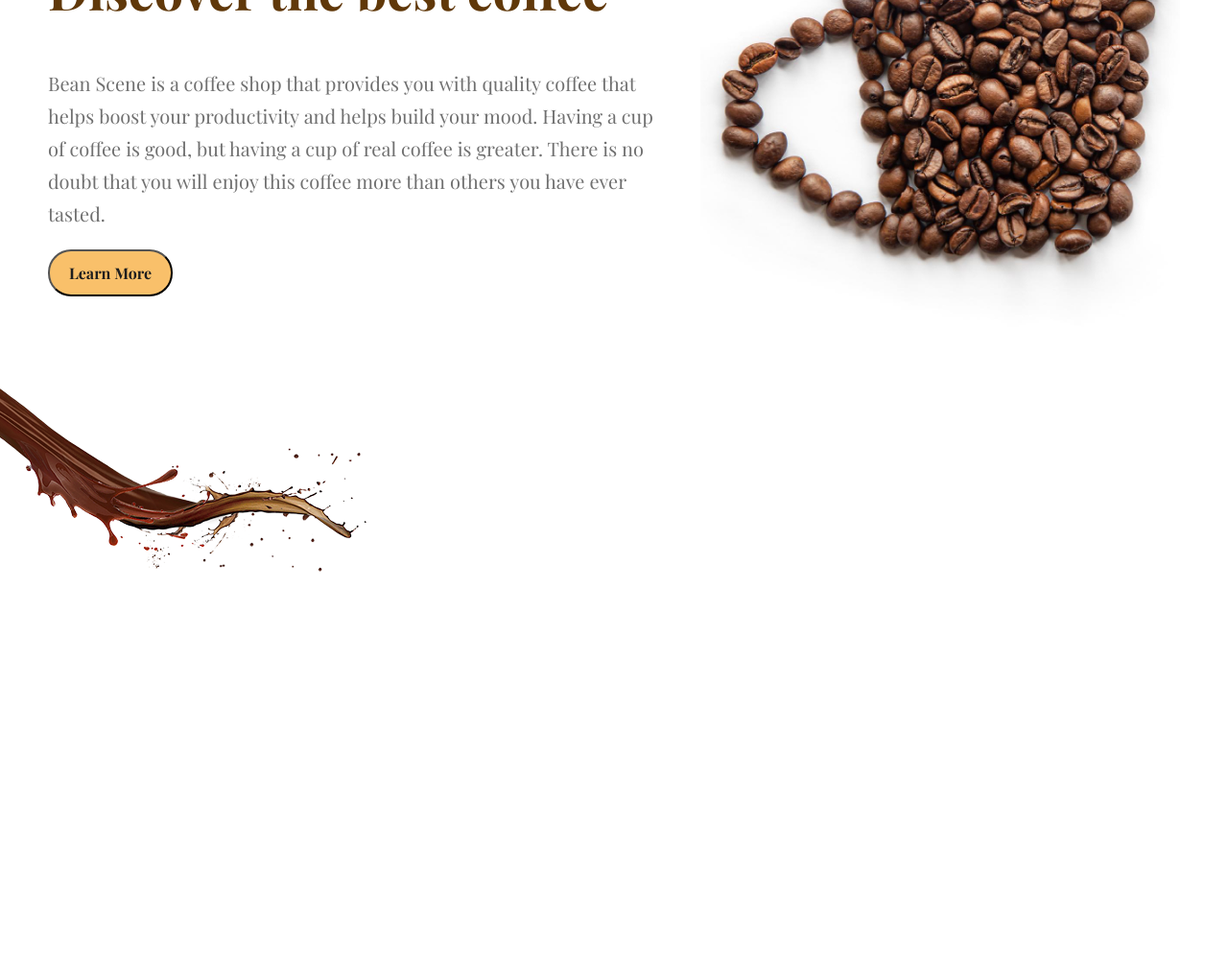
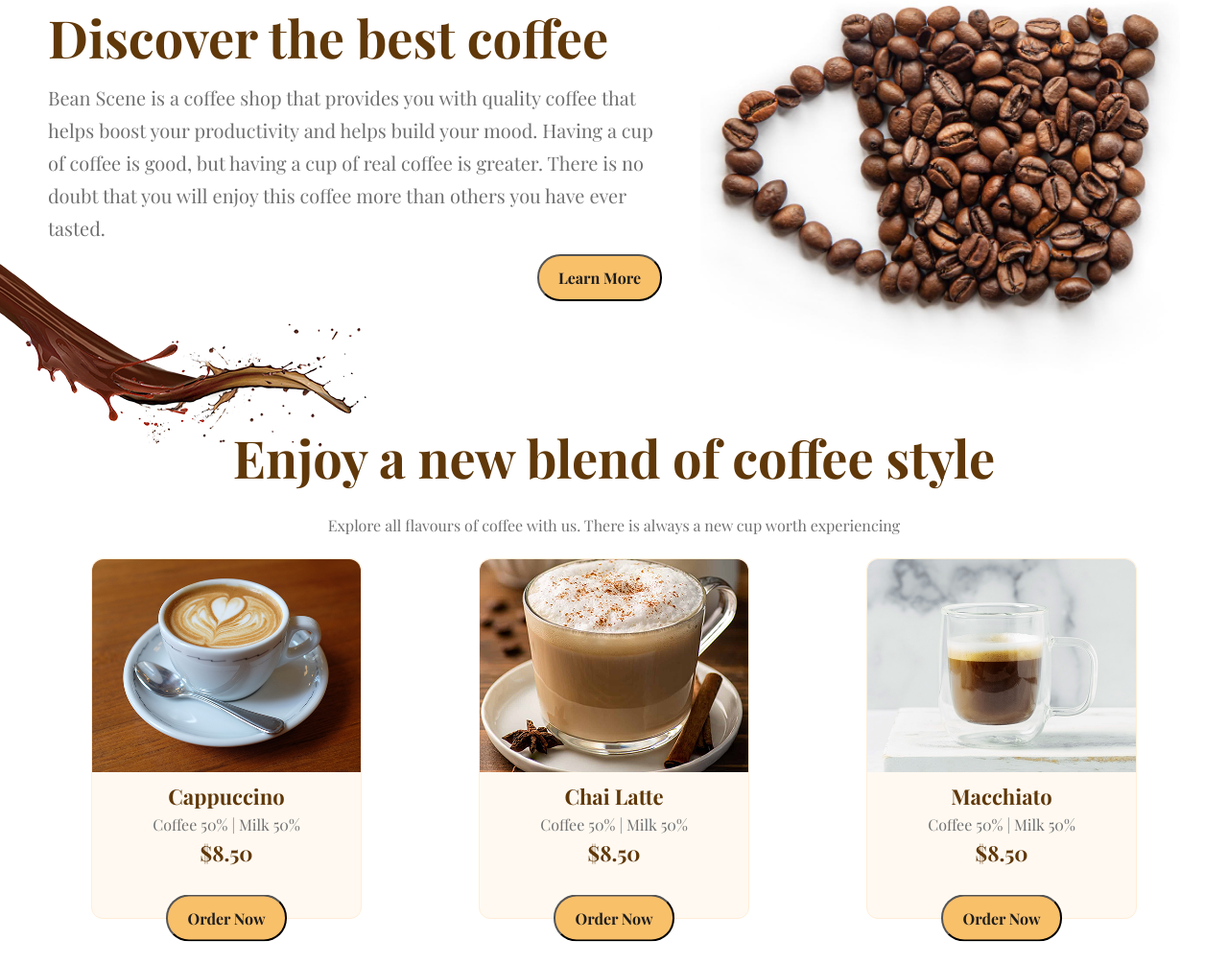
Before and after one commit to NataliGru/coffee-landing, a website built with Vite: page index.html in a window 1280 px wide. Shown: the part 892-1897 px from the top of the page at 96% size. Before the commit the page ends 1505 px from the top, so only its background shows below. Built offline with nearby package versions, Linux system fonts and the light colour scheme; a web font is replaced by a local one.

Commit message:
feat: add coffee menu

```diff
--- a/index.html
+++ b/index.html
@@ -36,11 +36,14 @@
         </ul>
       </nav>
     </header>
+
     <main>
       <section class="hero">
         <div class="container hero-container">
           <div class="hero-block">
-            <p class="hero-before-title reveal">We've got your morning covered with</p>
+            <p class="hero-before-title reveal">
+              We've got your morning covered with
+            </p>
 
             <h1 class="hero-title reveal">Coffee</h1>
 
@@ -58,8 +61,10 @@
       <section class="coffee-intro">
         <div class="container">
           <div class="coffee-intro-block">
-            <div>
-              <h2 class="coffee-intro-title reveal">Discover the best coffee</h2>
+            <div class="coffee-intro-content">
+              <h2 class="coffee-intro-title reveal">
+                Discover the best coffee
+              </h2>
 
               <p class="reveal">
                 Bean Scene is a coffee shop that provides you with quality
@@ -73,16 +78,108 @@
             </div>
 
             <img
-              src="/src/assets/images/coffee-cup.png"
+              src="./src/assets/images/coffee-cup.png"
               alt="coffee cup"
               class="coffee-cup reveal"
             />
           </div>
           <img
-            src="/src/assets/images/coffee_splash.png"
+            src="./src/assets/images/coffee_splash.png"
             alt=""
-            class="coffee-splash reveal "
+            class="coffee-splash"
           />
+        </div>
+      </section>
+
+      <section class="menu">
+        <div class="container menu">
+          <h2 class="menu-title reveal">Enjoy a new blend of coffee style</h2>
+          <p class="reveal">
+            Explore all flavours of coffee with us. There is always a new cup
+            worth experiencing
+          </p>
+
+          <div class="menu-grid">
+            <div class="menu-card reveal">
+              <img
+                src="./src/assets/menu/cappuccino.png"
+                alt="Cappuccino"
+                class="menu-card-image"
+              />
+
+              <div class="menu-card-content">
+                <h3 class="menu-card-title">Cappuccino</h3>
+
+                <p>Coffee 50% | Milk 50%</p>
+
+                <p class="menu-card-price">$8.50</p>
+
+                <button class="rounded-primary-button menu-card-button">
+                  Order Now
+                </button>
+              </div>
+            </div>
+
+            <div class="menu-card reveal">
+              <img
+                src="./src/assets/menu/chai-latte.png"
+                alt="Chai Latte"
+                class="menu-card-image"
+              />
+
+              <div class="menu-card-content">
+                <h3 class="menu-card-title">Chai Latte</h3>
+
+                <p>Coffee 50% | Milk 50%</p>
+
+                <p class="menu-card-price">$8.50</p>
+
+                <button class="rounded-primary-button menu-card-button">
+                  Order Now
+                </button>
+              </div>
+            </div>
+
+            <div class="menu-card reveal">
+              <img
+                src="./src/assets/menu/macchiato.png"
+                alt="Macchiato"
+                class="menu-card-image"
+              />
+
+              <div class="menu-card-content">
+                <h3 class="menu-card-title">Macchiato</h3>
+
+                <p>Coffee 50% | Milk 50%</p>
+
+                <p class="menu-card-price">$8.50</p>
+
+                <button class="rounded-primary-button menu-card-button">
+                  Order Now
+                </button>
+              </div>
+            </div>
+
+            <div class="menu-card reveal">
+              <img
+                src="./src/assets/menu/expresso.png"
+                alt="Expresso"
+                class="menu-card-image"
+              />
+
+              <div class="menu-card-content">
+                <h3 class="menu-card-title">Expresso</h3>
+
+                <p>Coffee 50% | Milk 50%</p>
+
+                <p class="menu-card-price">$8.50</p>
+
+                <button class="rounded-primary-button menu-card-button">
+                  Order Now
+                </button>
+              </div>
+            </div>
+          </div>
         </div>
       </section>
     </main>
--- a/src/styles/coffee-intro.css
+++ b/src/styles/coffee-intro.css
@@ -13,6 +13,15 @@
   line-height: 34px;
 }
 
+.coffee-intro-content {
+  display: flex;
+  flex-direction: column;
+  gap: 10px;
+}
+.coffee-intro-content .rounded-primary-button {
+  align-self: flex-end;
+}
+
 .coffee-intro-block {
   display: flex;
   flex-direction: row;
@@ -22,7 +31,7 @@
 
 .coffee-intro .coffee-splash {
   left: -100px;
-  transform: translateY(-100px);
+  transform: translateY(-180px);
   pointer-events: none;
 }
 
@@ -45,4 +54,8 @@
     width: min(100%, 320px);
     height: auto;
   }
+
+  .coffee-intro-content .rounded-primary-button {
+    align-self: center;
+  }
 }
--- a/src/styles/main.css
+++ b/src/styles/main.css
@@ -3,13 +3,21 @@
 @import "./header.css";
 @import "./hero.css";
 @import "./coffee-intro.css";
-@import './animations.css';
+@import "./animations.css";
+@import "./menu.css";
 
 body {
   font-family: var(--font-primary);
   color: var(--color-text);
   background: var(--color-background);
   width: 100%;
+}
+
+main {
+  display: flex;
+  flex-direction: column;
+  gap: 50px;
+  padding-bottom: 50px;
 }
 
 header {
@@ -57,6 +65,6 @@ nav {
   }
 }
 
-.coffee-splash  {
+.coffee-splash {
   position: absolute;
 }
--- /dev/null
+++ b/src/styles/menu.css
@@ -0,0 +1,66 @@
+.menu {
+  display: flex;
+  flex-direction: column;
+  align-items: center;
+  gap: 24px;
+  width: 100%;
+}
+
+.menu-title {
+  font-size: 54px;
+  font-weight: 700;
+  color: var(--color-coffee);
+}
+
+.menu-grid {
+  display: grid;
+  grid-template-columns: repeat(auto-fit, minmax(min(100%, 280px), 1fr));
+  gap: 32px;
+  row-gap: 50px;
+  width: 100%;
+  justify-items: center;
+}
+
+.menu-card {
+  display: flex;
+  flex-direction: column;
+  gap: 10px;
+  border-radius: 12px;
+  background-color: var(--color-background-light);
+  border: 1px solid var(--color-background-accent);
+}
+
+.menu-card-image {
+  border-radius: 12px 12px 0 0;
+}
+
+.menu-card-content {
+  display: flex;
+  flex-direction: column;
+  justify-content: center;
+  align-items: center;
+  gap: 4px;
+  padding-inline: 10px;
+}
+
+.menu-card-title,
+.menu-card-price {
+  color: var(--color-coffee);
+  font-size: 22px;
+  font-weight: 700;
+}
+
+.menu-card-button {
+  position: relative;
+  transform: translateY(50%);
+}
+
+@media (max-width: 768px) {
+  .menu-title {
+    font-size: 32px;
+  }
+
+  .menu-card {
+    max-width: 310px;
+  }
+}
--- a/src/styles/reset.css
+++ b/src/styles/reset.css
@@ -11,7 +11,13 @@ html {
   align-items: center;
 }
 
-body,  nav, h1, ul {
+body,
+nav,
+h1,
+ul,
+h2,
+h3,
+p {
   margin: 0;
 }
 
@@ -37,6 +43,6 @@ a {
   cursor: pointer;
 }
 
-ul  {
-  list-style-type: none
+ul {
+  list-style-type: none;
 }
```
Also changed, not shown: src/counter.ts (deleted, +0 -9 lines), README.md.
